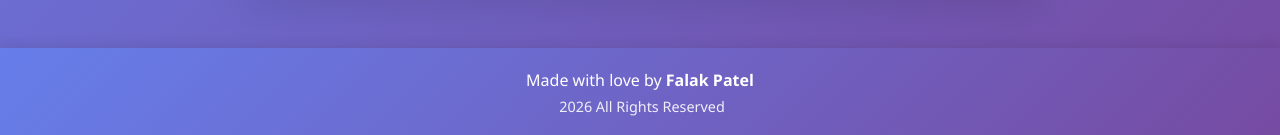
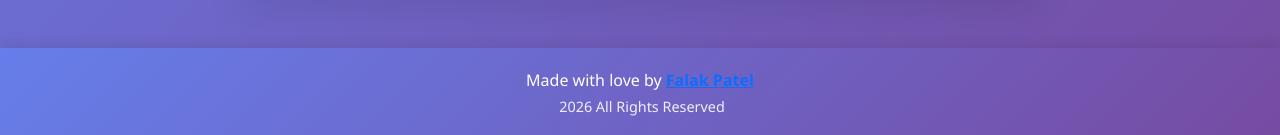
Before and after one commit to FalakPatel213/TaskManager, a React (Create React App) app: page /about in a window 1280 px wide. Shown: the part 764-899 px from the top of the page. Built offline with nearby package versions, Linux system fonts and the light colour scheme.

Commit message:
Footer Update

```diff
--- a/src/Components/Footer.jsx
+++ b/src/Components/Footer.jsx
@@ -1,4 +1,5 @@
 import React from 'react'
+import { Link } from 'react-router-dom'
 
 function Footer() {
   const styleFooter = {
@@ -15,7 +16,7 @@ function Footer() {
       <div className="container">
         <p className="mb-0">
           <i className="bi bi-heart-fill text-danger me-2"></i>
-          Made with love by <strong>Falak Patel</strong>
+          Made with love by <a href='https://github.com/FalakPatel213'><strong>Falak Patel</strong></a>
           <i className="bi bi-heart-fill text-danger ms-2"></i>
         </p>
         <p className="mb-0 mt-1" style={{fontSize: '0.9rem', opacity: '0.9'}}>
```
